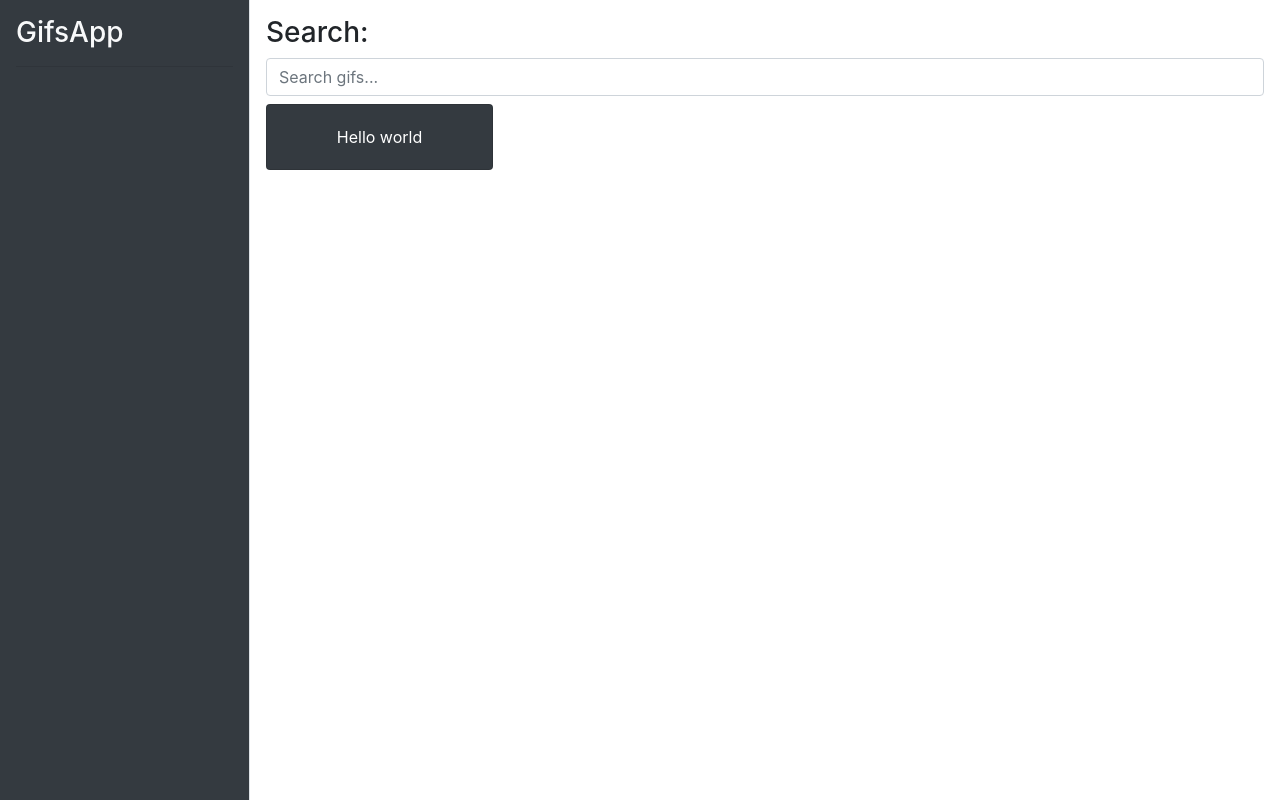
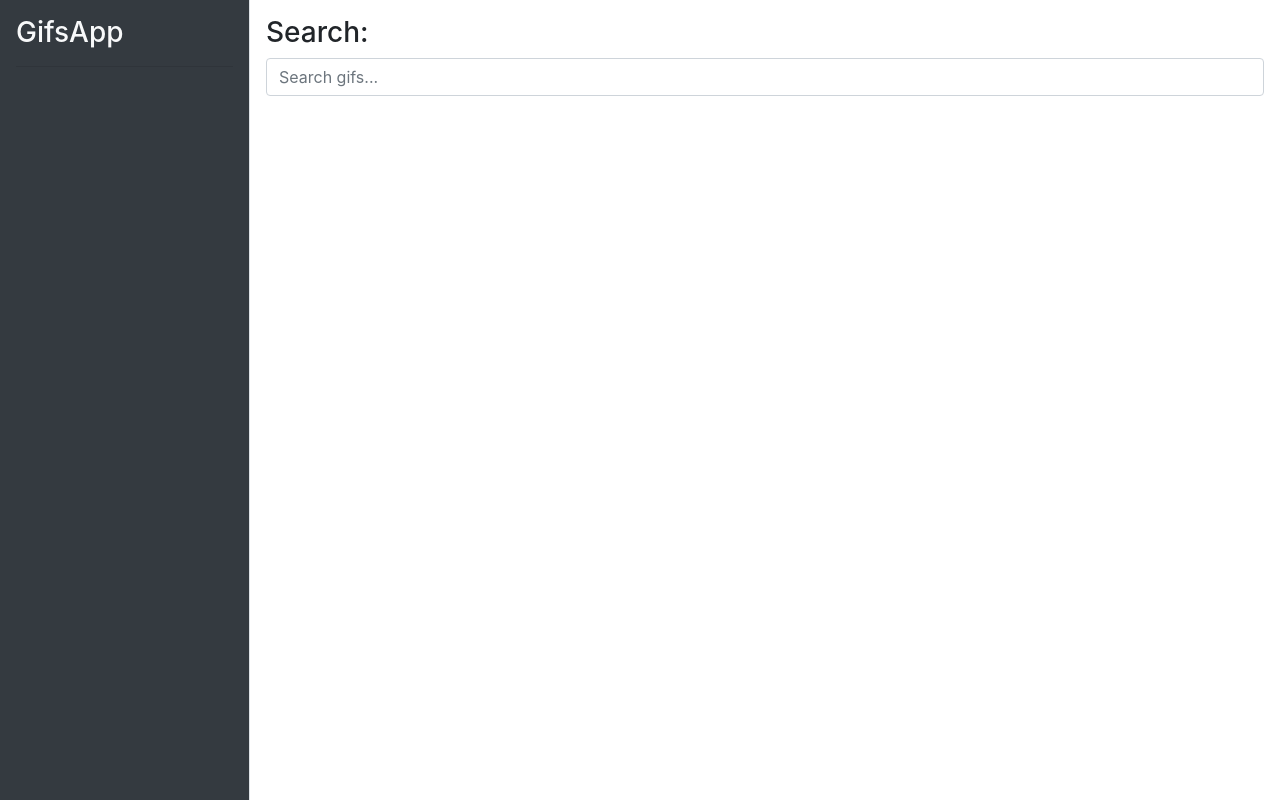
Before and after one commit to AntonioJRuizG/gifs-app, an Angular app: page / in a window 1280 px wide. Built offline with nearby package versions, Linux system fonts and the light colour scheme.

Commit message:
Show list of gifs in gallery

```diff
--- a/src/app/gifs/components/items-list/items-list.component.html
+++ b/src/app/gifs/components/items-list/items-list.component.html
@@ -1,8 +1,8 @@
 <div class="row">
-  <div class="col-md-3 col-sm6">
+  <div *ngFor="let gif of gifs" class="col-md-3 col-sm6">
     <div class="card mb-2 text-center bg-dark">
       <div class="card-body text-white">
-        <p class="card-text">Hello world</p>
+        <p class="card-text">{{gif.title}}</p>
       </div>
     </div>
   </div>
--- a/src/app/gifs/components/items-list/items-list.component.ts
+++ b/src/app/gifs/components/items-list/items-list.component.ts
@@ -1,9 +1,11 @@
-import { Component } from '@angular/core';
+import { Component, Input } from '@angular/core';
+import { GifsData } from '../../interfaces/gifs.interfaces';
 
 @Component({
   selector: 'gifs-list',
   templateUrl: './items-list.component.html',
 })
 export class GifsListComponent {
-  constructor() {}
+  @Input()
+  public gifs: GifsData[] = [];
 }
--- a/src/app/gifs/pages/homepage/home-page.component.html
+++ b/src/app/gifs/pages/homepage/home-page.component.html
@@ -1,4 +1,4 @@
 <div class="row p-3">
   <div class="col-12"><gifs-search-box></gifs-search-box></div>
-  <div class="col-12 pt-2"><gifs-list></gifs-list></div>
+  <div class="col-12 pt-2"><gifs-list [gifs]="gifs"></gifs-list></div>
 </div>
--- a/src/app/gifs/pages/homepage/home-page.component.ts
+++ b/src/app/gifs/pages/homepage/home-page.component.ts
@@ -1,8 +1,16 @@
 import { Component } from '@angular/core';
+import { GifsService } from '../../services/gifs.service';
+import { GifsData } from '../../interfaces/gifs.interfaces';
 
 @Component({
   selector: 'gifs-home-page',
   templateUrl: './home-page.component.html',
   styleUrls: ['./home-page.component.css'],
 })
-export class HomePageComponent {}
+export class HomePageComponent {
+  constructor(private gifsService: GifsService) {}
+
+  get gifs(): GifsData[] {
+    return this.gifsService.gifsList;
+  }
+}
```
